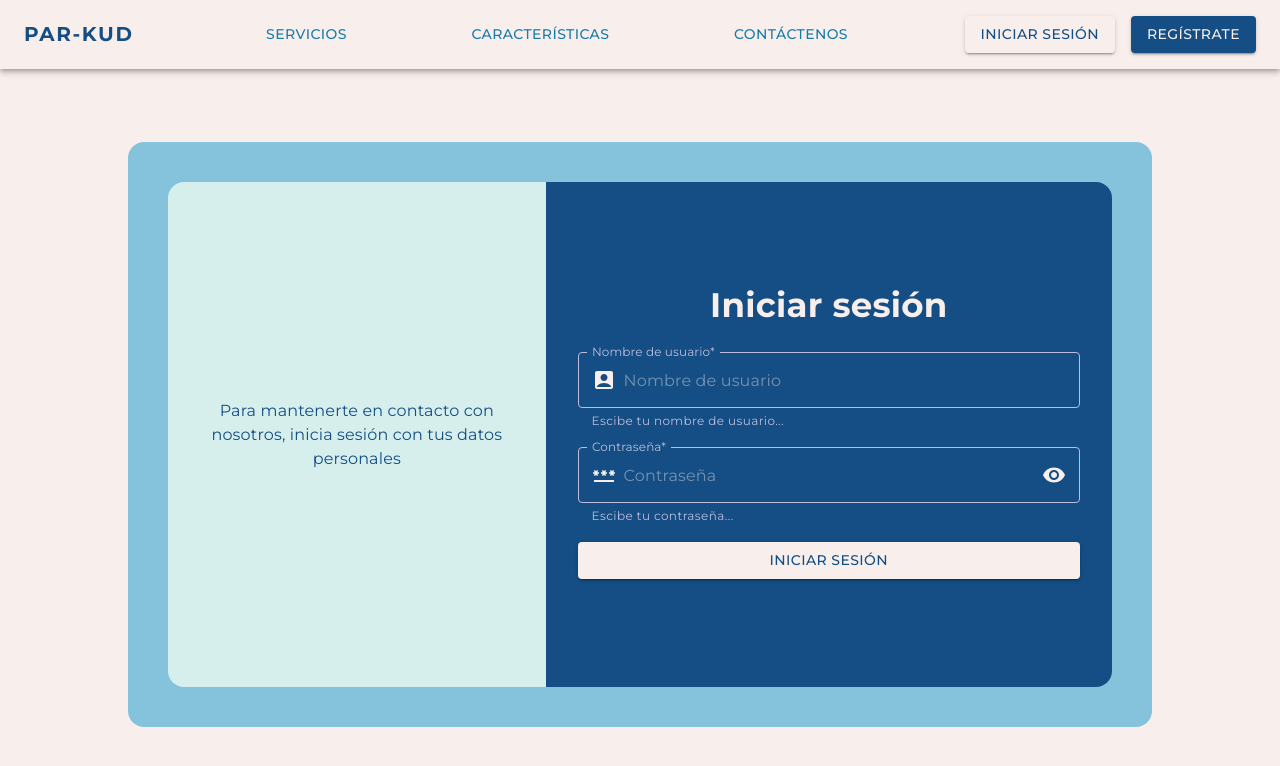
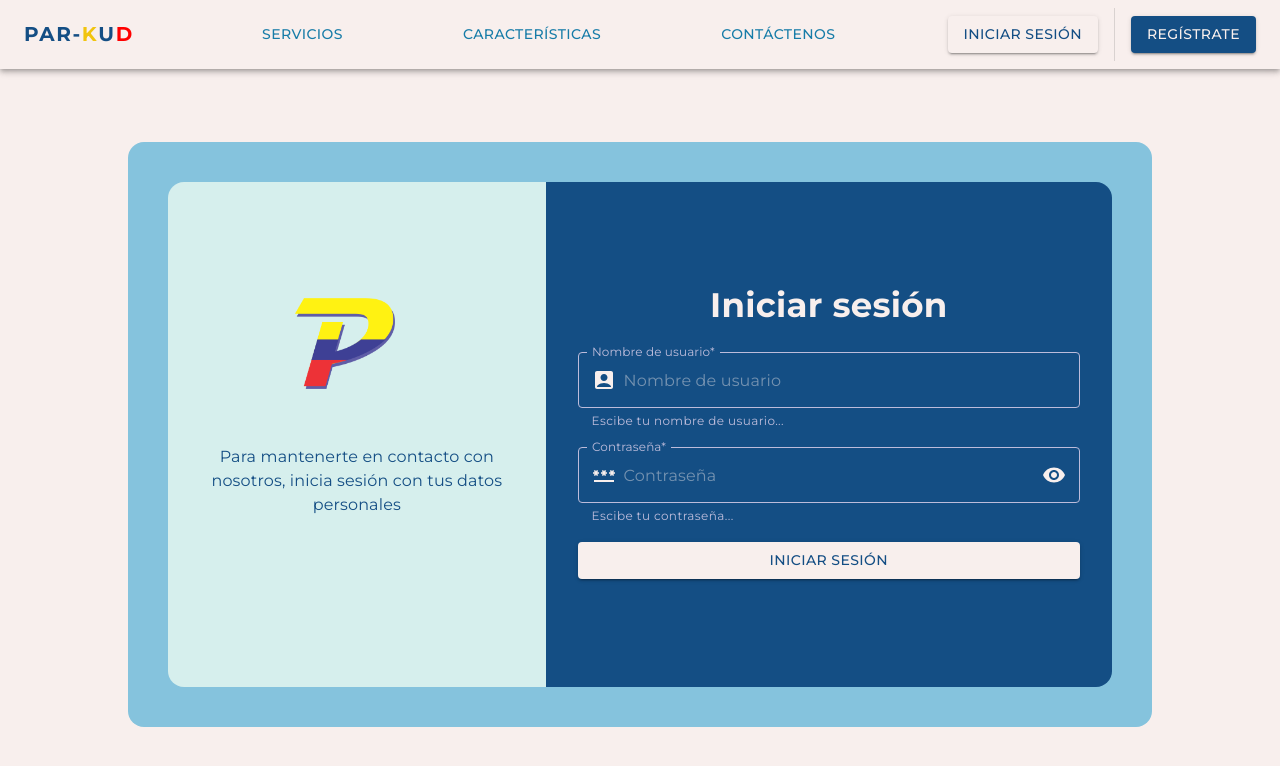
Before and after one commit to wthoutjc/parkud-frontend, a React (Vite) app: page /login in a window 1280 px wide. Shown: the top 766 px of the page. Built offline with nearby package versions, Linux system fonts and the light colour scheme; no server answers.

Commit message:
Colombia style implemented

```diff
--- a/src/components/Auth/LogIn/LogIn.tsx
+++ b/src/components/Auth/LogIn/LogIn.tsx
@@ -27,6 +27,9 @@ import { Link } from "react-router-dom";
 
 // Auth - Custom Hook
 import { useAuth } from "../../../hooks";
+
+// Images
+import logo from "../../../styles/img/logo.png";
 
 const LogIn = () => {
   const {
@@ -191,6 +194,21 @@ const LogIn = () => {
           backgroundColor: "primary.light",
         }}
       >
+        <Box
+          sx={{
+            width: "100px",
+            mr: 3,
+          }}
+        >
+          <img
+            src={logo}
+            alt="Parkud"
+            style={{
+              width: "100%",
+              height: "100%",
+            }}
+          />
+        </Box>
         <Typography variant="h4" className="fade-animation">
           ¡Bienvenid@!
         </Typography>
--- a/src/components/Auth/LogIn/TwoFactor.tsx
+++ b/src/components/Auth/LogIn/TwoFactor.tsx
@@ -12,6 +12,9 @@ import KeyIcon from "@mui/icons-material/Key";
 
 // Interfaces
 import { IUser } from "../../../interfaces";
+
+// Images
+import logo from "../../../styles/img/logo.png";
 
 interface ITwoFactor {
   token: string;
@@ -101,6 +104,21 @@ const TwoFactor = ({ user, TwoFactor: twoFactor }: Props) => {
           backgroundColor: "primary.light",
         }}
       >
+        <Box
+          sx={{
+            width: "100px",
+            mr: 3,
+          }}
+        >
+          <img
+            src={logo}
+            alt="Parkud"
+            style={{
+              width: "100%",
+              height: "100%",
+            }}
+          />
+        </Box>
         <Typography variant="h4" className="fade-animation">
           ¡Ya casi estás dentro!
         </Typography>
--- a/src/components/Auth/LogIn/UpdatePassword.tsx
+++ b/src/components/Auth/LogIn/UpdatePassword.tsx
@@ -14,6 +14,9 @@ import { useForm } from "react-hook-form";
 
 // Styled Components & Components
 import { StyledTextField, StyledButton } from "../../../components";
+
+// Images
+import logo from "../../../styles/img/logo.png";
 
 interface Props {
   updatePassword: (token: string) => Promise<void>;
@@ -159,6 +162,21 @@ const UpdatePassword = ({ updatePassword }: Props) => {
           backgroundColor: "primary.light",
         }}
       >
+        <Box
+          sx={{
+            width: "100px",
+            mr: 3,
+          }}
+        >
+          <img
+            src={logo}
+            alt="Parkud"
+            style={{
+              width: "100%",
+              height: "100%",
+            }}
+          />
+        </Box>
         <Typography variant="h4" className="fade-animation">
           Primer inicio de sesión
         </Typography>
--- a/src/components/Auth/SignUp/PaySignUp.tsx
+++ b/src/components/Auth/SignUp/PaySignUp.tsx
@@ -34,6 +34,9 @@ import { v4 as uuid } from "uuid";
 // Redux
 import { useAppDispatch } from "../../../hooks";
 import { newNotification } from "../../../reducers";
+
+// Images
+import logo from "../../../styles/img/logo.png";
 
 interface Props {
   back: () => void;
@@ -280,6 +283,21 @@ const PaySignUp = ({ back, signUpPrev }: Props) => {
           backgroundColor: "primary.light",
         }}
       >
+        <Box
+          sx={{
+            width: "100px",
+            mr: 3,
+          }}
+        >
+          <img
+            src={logo}
+            alt="Parkud"
+            style={{
+              width: "100%",
+              height: "100%",
+            }}
+          />
+        </Box>
         <Typography variant="h4" className="fade-animation">
           ¡Ya casi terminas!
         </Typography>
--- a/src/components/Auth/SignUp/SignUp.tsx
+++ b/src/components/Auth/SignUp/SignUp.tsx
@@ -23,6 +23,9 @@ import { Link } from "react-router-dom";
 
 // Interfaces
 import { ISignUp } from "../../../interfaces";
+
+// Images
+import logo from "../../../styles/img/logo.png";
 
 const SignUp = () => {
   const {
@@ -190,6 +193,21 @@ const SignUp = () => {
           backgroundColor: "primary.light",
         }}
       >
+        <Box
+          sx={{
+            width: "100px",
+            mr: 3,
+          }}
+        >
+          <img
+            src={logo}
+            alt="Parkud"
+            style={{
+              width: "100%",
+              height: "100%",
+            }}
+          />
+        </Box>
         <Typography variant="h4" className="fade-animation">
           ¡Hazte miembro hoy!
         </Typography>
--- a/src/components/LadingPage/LandingPage.tsx
+++ b/src/components/LadingPage/LandingPage.tsx
@@ -39,14 +39,9 @@ const LandingPage = () => {
         </Box>
         <Box className="Title">
           <Typography variant="h1" fontWeight={700} sx={{ mb: 2 }}>
-            Parquea sin preocupaciones
+            <span style={{ color: "#f1c40f" }}>Parquea</span> <span>sin</span> <span style={{ color: "#EA2027" }}>preocupaciones</span>
           </Typography>
-          <Typography
-            variant="h6"
-            fontWeight={400}
-            color="error.main"
-            sx={{ mb: 2 }}
-          >
+          <Typography variant="h6" fontWeight={400} sx={{ mb: 2 }}>
             Nuestros parqueaderos te ofrecen la tranquilidad que necesitas en tu
             día a día
           </Typography>
--- a/src/components/ui/Navbar/Navbar.tsx
+++ b/src/components/ui/Navbar/Navbar.tsx
@@ -5,6 +5,7 @@ import {
   Container,
   Toolbar,
   Typography,
+  Divider,
 } from "@mui/material";
 import { ButtonProps } from "@mui/material/Button";
 
@@ -66,7 +67,8 @@ const Navbar = () => {
               }}
               color="text.primary"
             >
-              PAR-KUD
+              PAR-<span style={{ color: "#f1c40f" }}>K</span>U
+              <span style={{ color: "red" }}>D</span>
             </Typography>
           </Link>
 
@@ -128,6 +130,12 @@ const Navbar = () => {
                 Iniciar sesión
               </StyledButton>
             </Link>
+            <Divider
+              orientation="vertical"
+              variant="middle"
+              flexItem
+              sx={{ ml: 2 }}
+            />
             <Link
               to={"/signup"}
               style={{
```
Also changed, not shown: src/styles/img/logo.png (renamed from src/styles/img/favicon.png).
